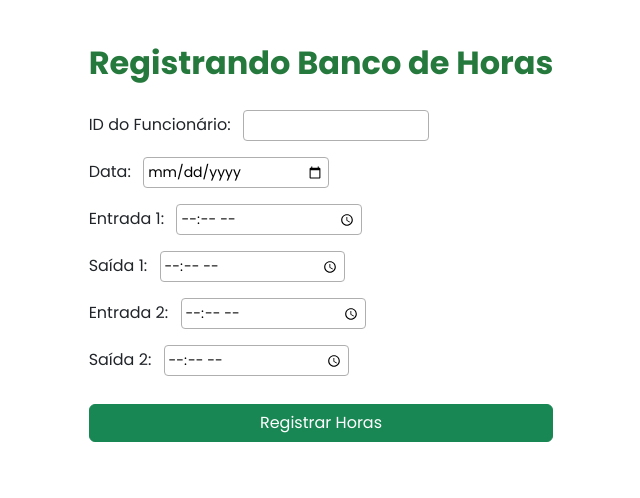
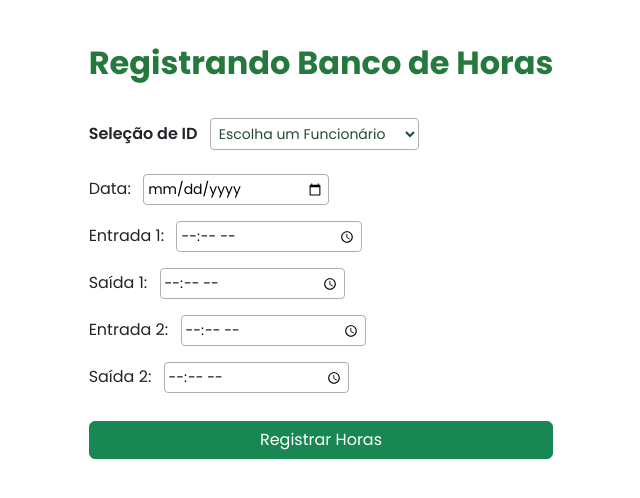
Before and after one commit to baakovi/Banco-de-Horas, a PHP site: page /screens/insert_hours.php in a window 1280 px wide. Shown: the part 93-591 px from the top of the page, without its empty margins (319-959 px from the left). Run offline with PHP 8.4, Linux system fonts and the light colour scheme; the visitor is signed in with stand-in values (Sample User, id 1); tables that the repository leaves empty or names only in its code hold one stand-in row (values such as "Sample post"); some libraries are stand-ins or nearby versions.

Commit message:
done-commit

```diff
--- a/screens/insert_hours.php
+++ b/screens/insert_hours.php
@@ -9,8 +9,8 @@
         exit;
     }
 
-    // $consulta = "SELECT * FROM funcionarios";
-    // $conn = $connection->query($consulta) or die($connection->error);
+    $consulta = "SELECT id, nome FROM funcionarios";
+    $conn = $connection->query($consulta) or die($connection->error);
 
 ?>
 
@@ -51,25 +51,21 @@
                         <h2 class="text-cadastro">Registrando Banco de Horas</h2>
                     </div>
 
-                    <!-- <div class="select-option">
+                    <div class="select-option py-2">
 
-                        <label for="name-select">Choose a name</label>
+                        <label for="funcionario_id" class="select-func">Seleção de ID</label>
 
-                        <select name="names" id="name-select">
-                            <option value="">Escolha um Funcionário</option>
+                        <select name="funcionario_id" id="funcionario_id" class="input-select-hours" required>
+                            <option>Escolha um Funcionário</option>
 
-                            <?php //while($opt = $conn->fetch_array()) { ?>
+                            <?php while($opt = $conn->fetch_array()) { ?>
 
-                            <option value="names"><?php //echo $opt['nome']; ?></option>
+                            <option value="<?=  $opt['id'] ?>"><?= $opt['id'] . " - " . $opt['nome']; ?></option>
 
-                            <?php //} ?>
+                            <?php } ?>
                         </select>
 
-                    </div> -->
-
-                    <label for="funcionario_id">ID do Funcionário:</label>
-                    <input type="text" id="funcionario_id" name="funcionario_id" class="input-cadastro" required>
-                    <br>
+                    </div>
 
                     <label for="data">Data:</label>
                     <input type="date" id="data" name="data" class="input-cadastro" required>
@@ -79,12 +75,13 @@
                     <input type="time" id="entrada_um" name="entrada_um" class="input-cadastro" required>
                     <br>
 
-                    <label for="entrada_dois">Saída 1:</label>
-                    <input type="time" id="entrada_dois" name="entrada_dois" class="input-cadastro" required>
+                    <label for="saida_um">Saída 1:</label>
+                    <input
+                    type="time" id="saida_um" name="saida_um" class="input-cadastro" required>
                     <br>
 
-                    <label for="saida_um">Entrada 2:</label>
-                    <input type="time" id="saida_um" name="saida_um" class="input-cadastro" required>
+                    <label for="entrada_dois">Entrada 2:</label>
+                    <input type="time" id="entrada_dois" name="entrada_dois" class="input-cadastro" required>
                     <br>
 
                     <label for="saida_dois">Saída 2:</label>
--- a/styles/welcome.css
+++ b/styles/welcome.css
@@ -30,3 +30,18 @@ main .main-cadastro {
     font-size: 14px;
     margin: 8px;
 }
+
+.input-select-hours {
+    border: 1px solid #afafaf;
+    border-radius: 4px;
+    width: 45%;
+    background-color: transparent;
+    padding: 4px;
+    font-size: 14px;
+    margin: 8px;
+    color: #254b2f;
+}
+
+.select-func {
+    font-weight: 600;
+}
```
Also changed, not shown: CODES.md (+11 -0 lines), screens/function/registro_horas.php (+11 -6 lines), screens/function/teste_horas.php (added, +21 -0 lines), screens/visualize.php (+14 -27 lines), README.md.
